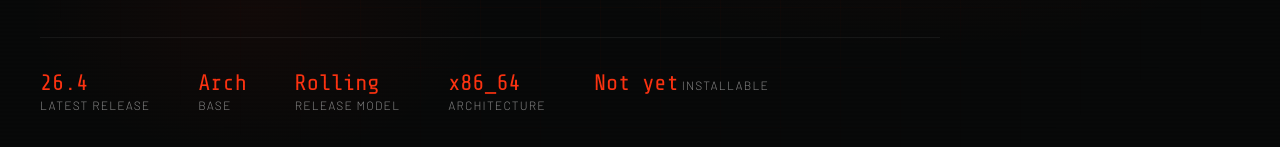
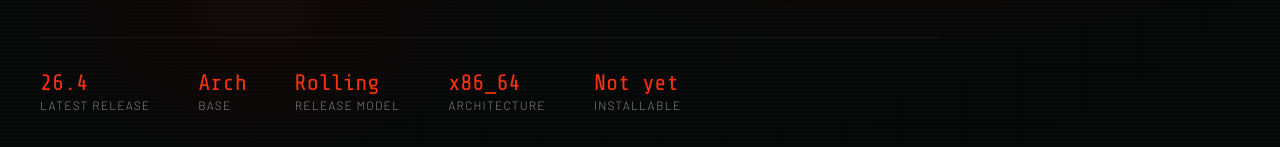
Before and after one commit to Gitusercontent/gitusercontent.github.io, a plain HTML site: page index.html in a window 1280 px wide. Shown: the part 653-800 px from the top of the page. Drawn offline with nearby package versions, Linux system fonts and the light colour scheme.

Commit message:
Update index.html

```diff
--- a/index.html
+++ b/index.html
@@ -500,7 +500,7 @@
           <span class="stat-value">x86_64</span>
           <span class="stat-label">Architecture</span>
         </div>
-        <div>
+        <div class="stat-item">
           <span class="stat-value">Not yet</span>
           <span class="stat-label">Installable</span>
         </div>
```
